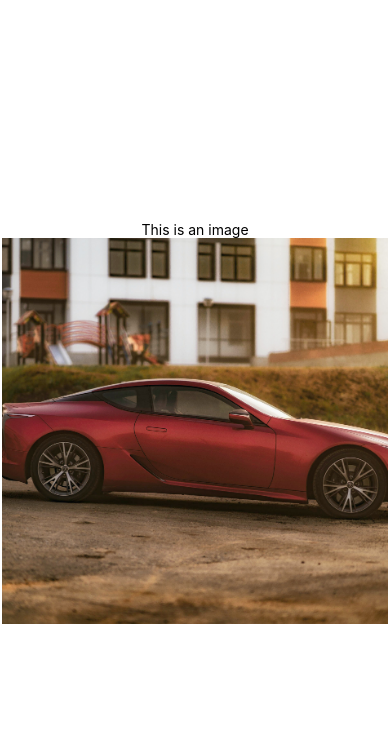
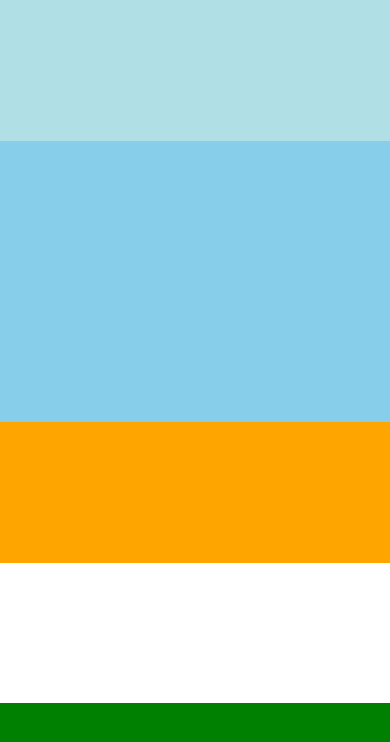
Before and after one commit to Prashant-SL/ReactNativePractice, a React Native app: screen / in a window 390 px wide. Shown: the top 742 px of the page. Built offline with nearby package versions, Linux system fonts and the light colour scheme.

Commit message:
height n width

```diff
--- a/App.js
+++ b/App.js
@@ -1,4 +1,6 @@
 import { View, StyleSheet } from 'react-native';
+import ButtonsDemo from './src/Components/ButtonsDemo';
+import HeightNWidth from './src/Components/HeightNWidth';
 import Home from './src/Components/Home';
 import ImagesDemo from './src/Components/ImagesDemo';
 
@@ -6,7 +8,9 @@ function App() {
   return (
     <View style={styles.container}>
       {/* <Home /> */}
-      <ImagesDemo />
+      {/* <ImagesDemo /> */}
+      {/* <ButtonsDemo /> */}
+      <HeightNWidth />
     </View>
   );
 }
--- /dev/null
+++ b/src/Components/ButtonsDemo.jsx
@@ -0,0 +1,22 @@
+import React from 'react';
+import { View, Text, Button, StyleSheet, Alert } from 'react-native';
+
+const ButtonsDemo = () => {
+    return (
+        <View>
+            <Button title='Click Now' style={styles.button} onPress={() => {
+                Alert.alert("Clicked Bro");
+            }} />
+        </View>
+    )
+};
+
+const styles = StyleSheet.create({
+    button: {
+        marginVertical: "auto",
+        margin: 10,
+        padding: 80,
+    }
+})
+
+export default ButtonsDemo;
--- /dev/null
+++ b/src/Components/HeightNWidth.jsx
@@ -0,0 +1,46 @@
+import React from 'react';
+import { View, Text, StyleSheet } from 'react-native';
+
+const HeightNWidth = () => {
+    return (
+        <View style={{ height: "100%" }}>
+            <View style={{
+                height: "15%",
+                flex: 1,
+                backgroundColor: "powderblue"
+            }}></View>
+            <View style={{
+                height: "33%",
+                flex: 2,
+                backgroundColor: "skyblue"
+            }}></View>
+            <View style={{
+                height: "66%",
+                flex: 3,
+                backgroundColor: "blue"
+            }}>
+                <View style={{
+                    height: "33%",
+                    flex: 1,
+                    backgroundColor: "orange"
+                }}></View>
+                <View style={{
+                    height: "33%",
+                    flex: 1,
+                    backgroundColor: "white"
+                }}></View>
+                <View style={{
+                    height: "33%",
+                    flex: 1,
+                    backgroundColor: "green"
+                }}></View>
+            </View>
+        </View>
+    )
+}
+
+// const styles = StyleSheet.create({
+//     length:
+// })
+
+export default HeightNWidth
--- a/src/Components/ImagesDemo.jsx
+++ b/src/Components/ImagesDemo.jsx
@@ -14,7 +14,8 @@ const styles = StyleSheet.create({
         position: "relative",
         flex: 1,
         justifyContent: "center",
-        alignItems: "center"
+        alignItems: "center",
+        backgroundColor: "powderblue"
     },
     imageStyle: {
         height: 386,
```
